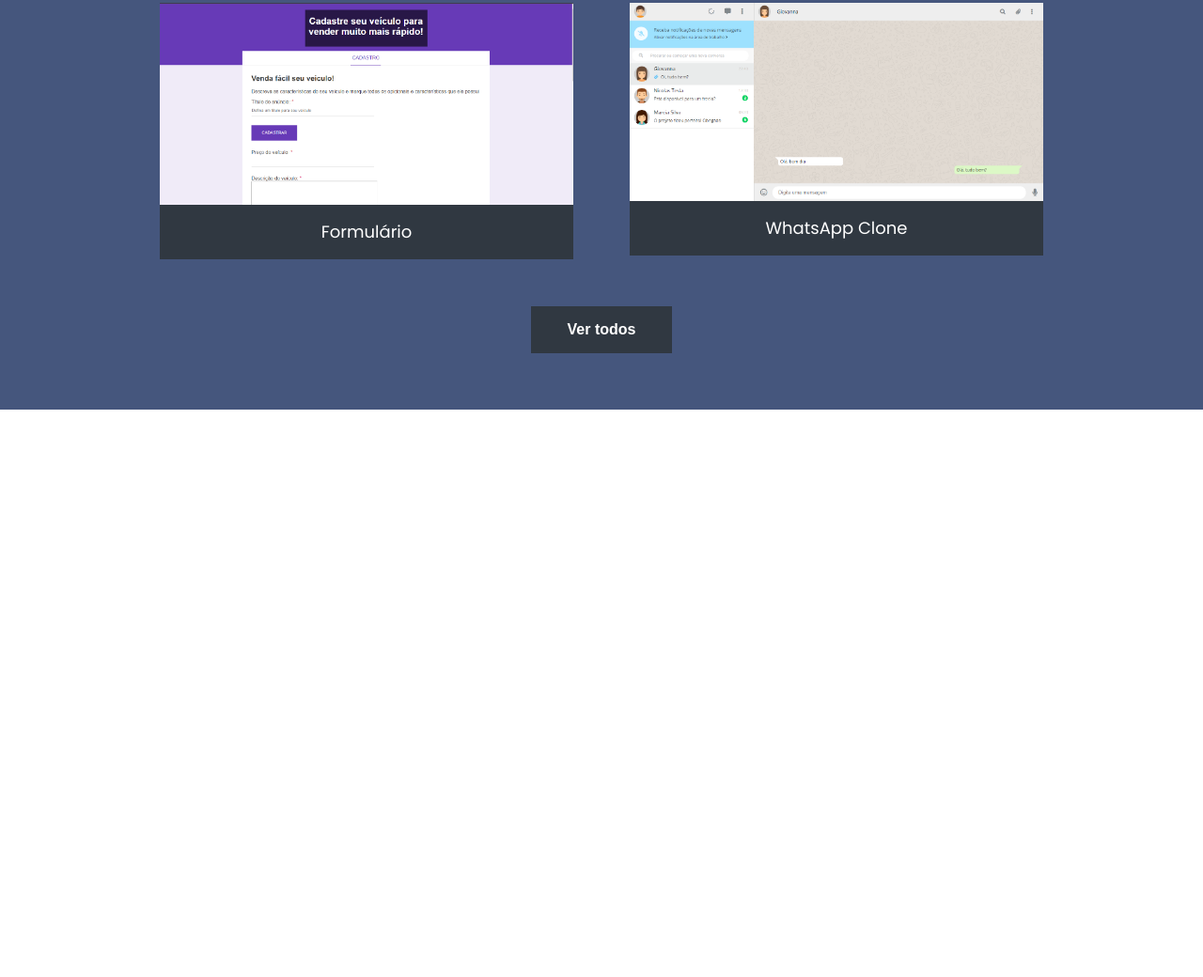
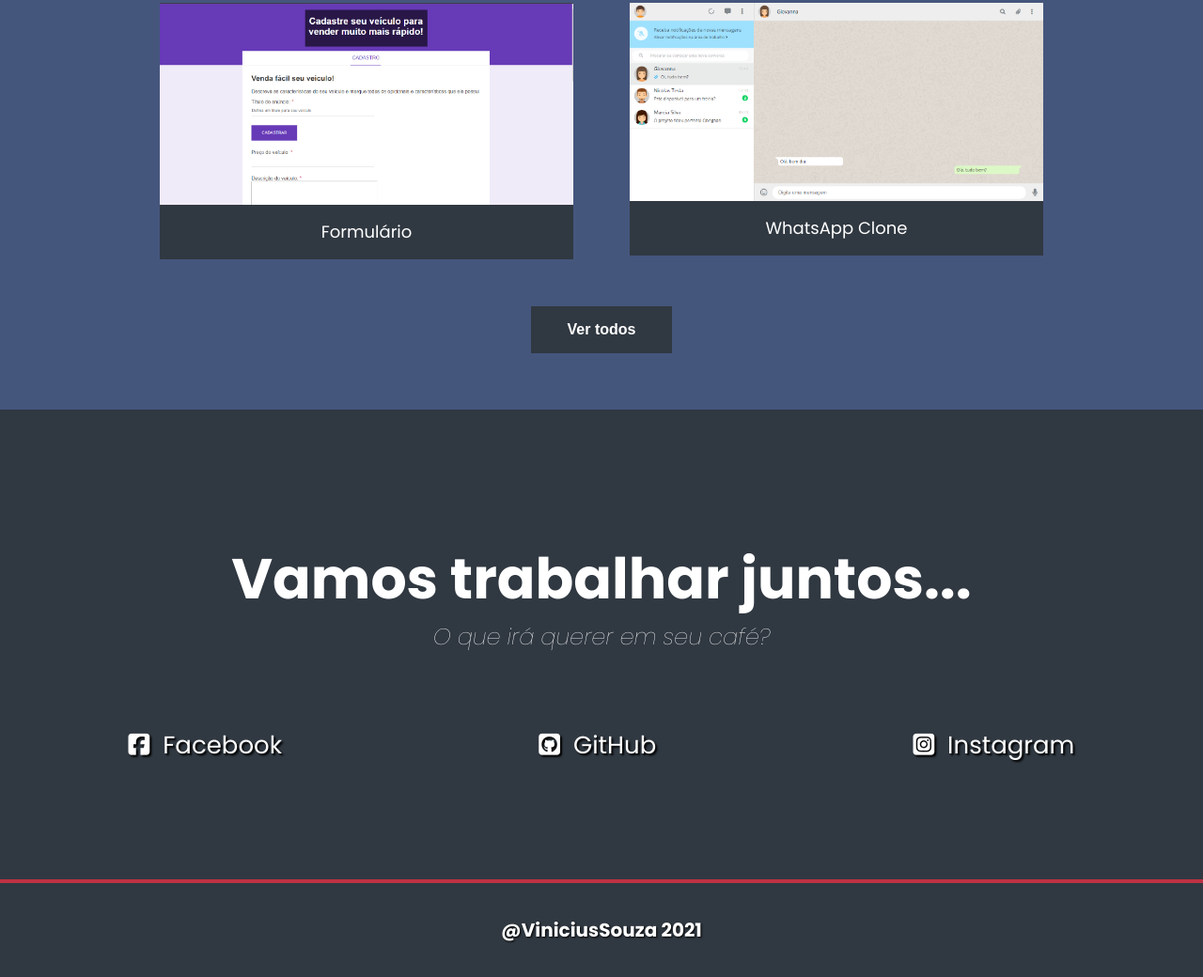
Before and after one commit to viniciussisouza/projeto-portifolio, a plain HTML site: page index.html in a window 1280 px wide. Shown: the part 1538-2578 px from the top of the page at 94% size. Before the commit the page ends 1974 px from the top, so only its background shows below. Drawn offline with Linux system fonts and the light colour scheme.

Commit message:
finish the project

```diff
--- a/css/style.css
+++ b/css/style.css
@@ -159,3 +159,72 @@
     content: " />";
     color: tomato;
 }
+
+/* CONTATOS */
+
+.contatos{
+    width: 100%;
+    height: 500px;
+    background-color: #303841;
+}
+
+.titulo-contato{
+    width: 100%;
+    color: white;
+    padding-top: 150px;
+    text-align: center;
+}
+
+.titulo-contato h2{
+    font-size: 60px;
+    margin: 0 auto;
+    font-weight: 700;
+}
+
+.titulo-contato p{
+    padding-top: 20px;
+    font-size: 24px;
+    font-style: italic;
+}
+
+.lista-contato{
+    display: flex;
+    width: 100%;
+    padding-top: 90px;
+    justify-content: space-around;
+}
+
+.lista-contato li{
+    list-style: none;
+}
+
+.lista-contato a{
+    color: white;
+    font-size: 26px;
+    text-shadow: 2px 2px 2px black;
+    transition: .4s;
+}
+
+.lista-contato li span, i{
+    margin-right: 7px;
+}
+
+.lista-contato a:hover{
+    color: rgb(145, 145, 145);
+}
+
+footer{
+    background-color: #303841;
+    width: 100%;
+    height: 100px;
+    border-top: 4px solid #be3144;
+}
+
+footer p{
+    text-align: center;
+    padding-top: 40px;
+    font-size: 20px;
+    color: white;
+    text-shadow: 1px 1px 2px black;
+    font-weight: 700;
+}
--- a/index.html
+++ b/index.html
@@ -8,6 +8,8 @@
     <link rel="preconnect" href="https://fonts.googleapis.com">
     <link rel="preconnect" href="https://fonts.gstatic.com" crossorigin>
     <link href="https://fonts.googleapis.com/css2?family=Poppins:ital,wght@0,400;0,500;0,700;1,100&display=swap" rel="stylesheet">
+
+    <script src="https://kit.fontawesome.com/a9f98bb3d9.js" crossorigin="anonymous"></script>
 
     <link rel="stylesheet" href="css/reset.css">
     <link rel="stylesheet" href="css/style.css">
@@ -92,6 +94,28 @@
             </div>
 
         </section>
+
+        <section class="contatos">
+            <div class="titulo-contato">
+                <h2>Vamos trabalhar juntos...</h2>
+                <p>O que irá querer em seu café?</p>
+            </div>
+            <div class="lista-contato">
+                <a href="https://www.facebook.com/viniciussouzaz/" target="_blank">
+                    <li><span class="fab fa-facebook-square"></span> Facebook</li>
+                </a>
+                <a href="https://github.com/viniciussisouza" target="_blank">
+                    <li><i class="fab fa-github-square"></i> GitHub</li>
+                </a>
+                <a href="https://www.instagram.com/uvinisouza/" target="_blank">
+                    <li><i class="fab fa-instagram-square"></i> Instagram</li>
+                </a>
+            </div>
+        </section>
+
+        <footer>
+            <p>@ViniciusSouza 2021</p>
+        </footer>
     </main>
 </body>
 </html>
```
